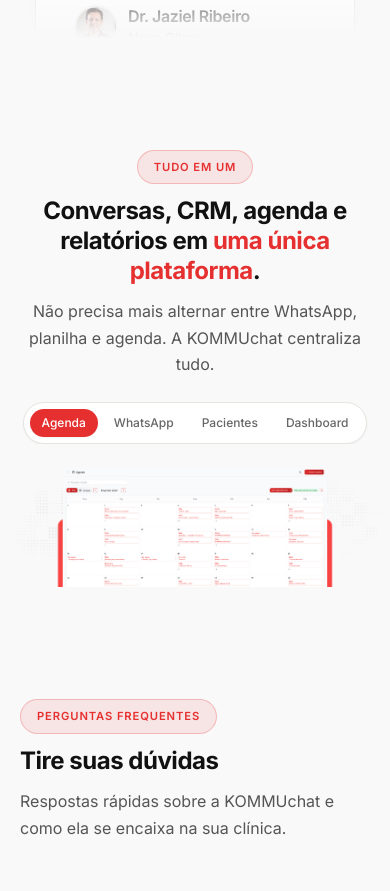
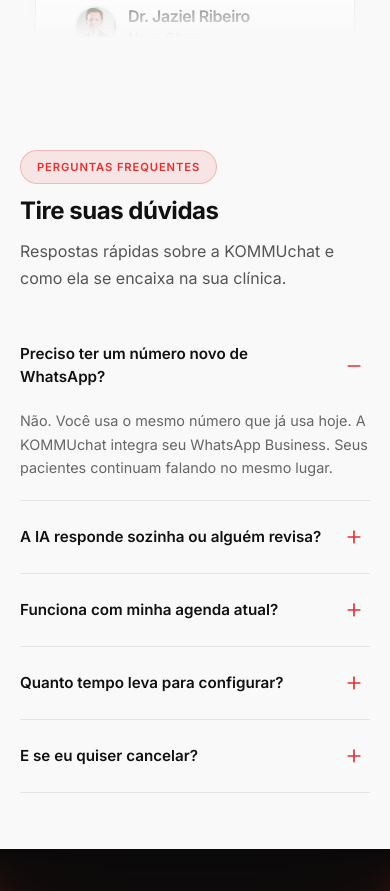
Before and after one commit to Fantom-Labs/landing-page-kommuchat, a Next.js app: page / in a window 390 px wide. Shown: the part 4296-5187 px from the top of the page. Built offline with nearby package versions, Linux system fonts and the light colour scheme.

Commit message:
Alterações de responsividade no mobile

```diff
--- a/components/sections/AllInOne.tsx
+++ b/components/sections/AllInOne.tsx
@@ -15,7 +15,7 @@
   return (
     <section
       id="recursos"
-      className="bg-light-bg py-[var(--section-padding-y)] px-[var(--section-padding-x)] overflow-x-hidden"
+      className="hidden bg-light-bg py-[var(--section-padding-y)] px-[var(--section-padding-x)] overflow-x-hidden md:block"
     >
       <div className="mx-auto max-w-[var(--content-max-width)]">
         {/* Cabeçalho centralizado */}
```
